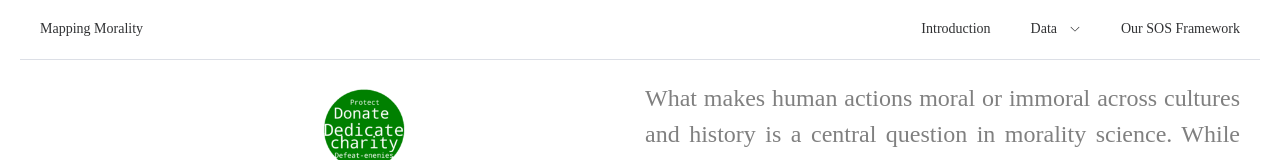
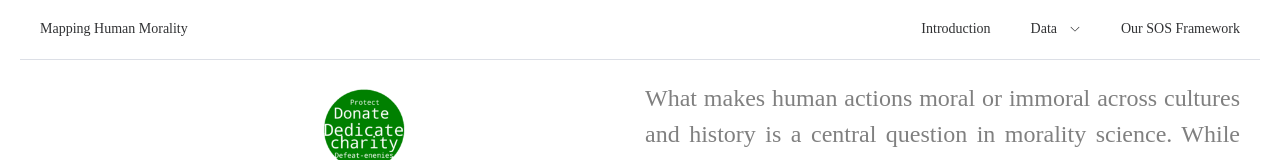
Before and after one commit to bnu-wang/morality_website, a Vue app: page /#/ in a window 1280 px wide. Shown: the top 160 px of the page. Built offline with nearby package versions, Linux system fonts and the light colour scheme.

Commit message:
fix bug, ui

```diff
--- a/src/layout/mobile.vue
+++ b/src/layout/mobile.vue
@@ -7,7 +7,7 @@ import { MoreFilled } from '@element-plus/icons-vue';
         <el-header>
             <el-menu :router="true" :ellipsis="false" mode="horizontal">
                 <el-menu-item index="/">
-                    Mapping Morality
+                    Mapping Human Morality
                 </el-menu-item>
                 <el-menu-item>
                     <el-dropdown placement="bottom-end" trigger="click">
--- a/src/layout/pc.vue
+++ b/src/layout/pc.vue
@@ -10,7 +10,7 @@
                 :ellipsis="false"
                 mode="horizontal">
                 <el-menu-item index="/">
-                    Mapping Morality
+                    Mapping Human Morality
                 </el-menu-item>
                 <el-menu-item index="introduction">
                     Introduction
--- a/src/view/pilot/study1.vue
+++ b/src/view/pilot/study1.vue
@@ -79,7 +79,7 @@ onMounted(() => {
 </script>
 
 <template>
-    <div>
+    <div style="max-width: 1200px; margin: 0 auto;">
         <h1 id="study1">Study1: Self-Interpersonal-Society SIS model</h1>
         <custom-slider>
             <h2>Interactive plot</h2>
```
